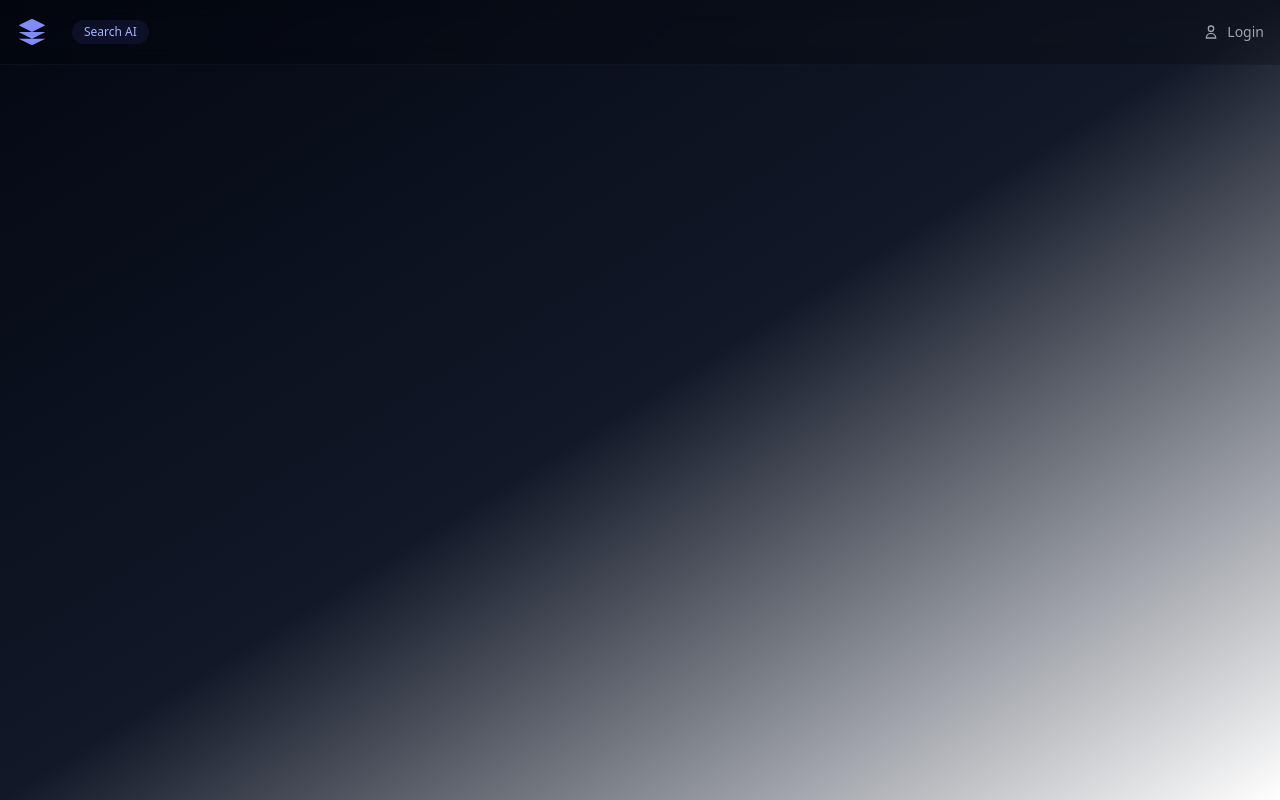
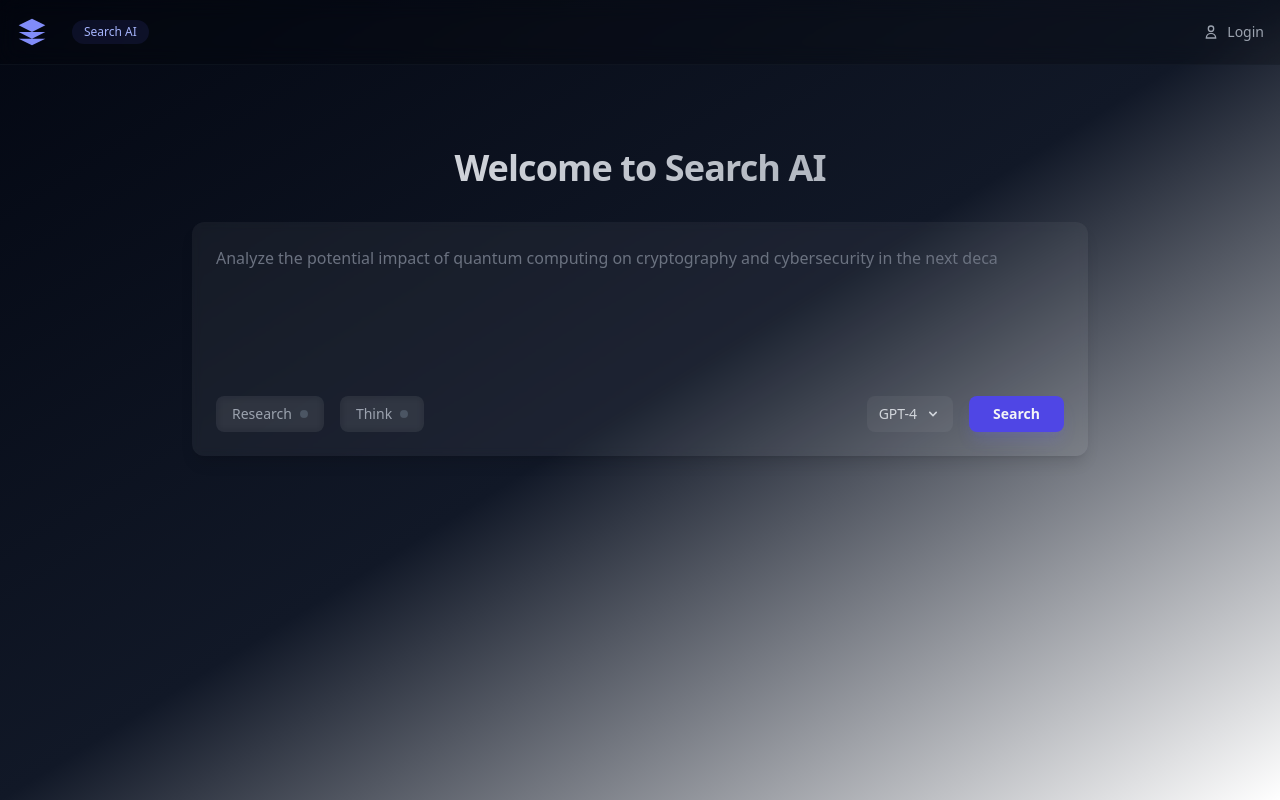
Before and after one commit to davlin-coder/search-ai-web, a Vue app: page /search in a window 1280 px wide. Before the commit this address had no page. Built offline with nearby package versions, Linux system fonts and the light colour scheme.

Commit message:
add the search page

```diff
--- a/src/router/index.ts
+++ b/src/router/index.ts
@@ -1,6 +1,7 @@
 import { createRouter, createWebHistory } from "vue-router";
 import LandingPage from "../views/landing_page.vue";
 import LoginPage from "../views/login_page.vue";
+import SearchPage from "../views/search_page.vue";
 
 const router = createRouter({
   history: createWebHistory(import.meta.env.BASE_URL),
@@ -14,6 +15,11 @@ const router = createRouter({
       path: "/login",
       name: "login",
       component: LoginPage
+    },
+    {
+      path: "/search",
+      name: "search",
+      component: SearchPage
     }
   ]
 });
--- /dev/null
+++ b/src/views/search_page.vue
@@ -0,0 +1,188 @@
+<template>
+  <main class="container mx-auto px-4 py-20">
+    <div class="max-w-4xl mx-auto text-center space-y-8">
+      <h1 class="text-4xl font-bold text-transparent bg-clip-text bg-gradient-to-r from-gray-200 to-gray-400 tracking-tight leading-tight">
+        Welcome to Search AI
+      </h1>
+      <div class="relative bg-white/5 backdrop-blur-sm rounded-xl p-6 shadow-lg">
+        <textarea
+          v-model="query"
+          @focus="stopTypewriterAnimation"
+          @blur="startTypewriterAnimation"
+          class="w-full h-32 bg-transparent text-gray-200 placeholder-gray-500 resize-none focus:outline-none"
+          :placeholder="currentPlaceholder"
+        />
+        <div class="flex justify-between items-center mt-4">
+          <div class="flex items-center space-x-4">
+            <button
+              @click="enableResearch = !enableResearch"
+              :class="[
+                'px-4 py-2 rounded-lg backdrop-blur-sm transition-all duration-300 flex items-center space-x-2',
+                enableResearch
+                  ? 'bg-indigo-500/20 text-indigo-300 shadow-lg shadow-indigo-500/10'
+                  : 'bg-white/5 text-gray-400 hover:bg-white/10'
+              ]"
+            >
+              <span class="text-sm font-medium">Research</span>
+              <div
+                :class="[
+                  'w-2 h-2 rounded-full transition-all duration-300',
+                  enableResearch ? 'bg-indigo-400' : 'bg-gray-600'
+                ]"
+              />
+            </button>
+            <button
+              @click="enableThink = !enableThink"
+              :class="[
+                'px-4 py-2 rounded-lg backdrop-blur-sm transition-all duration-300 flex items-center space-x-2',
+                enableThink
+                  ? 'bg-indigo-500/20 text-indigo-300 shadow-lg shadow-indigo-500/10'
+                  : 'bg-white/5 text-gray-400 hover:bg-white/10'
+              ]"
+            >
+              <span class="text-sm font-medium">Think</span>
+              <div
+                :class="[
+                  'w-2 h-2 rounded-full transition-all duration-300',
+                  enableThink ? 'bg-indigo-400' : 'bg-gray-600'
+                ]"
+              />
+            </button>
+          </div>
+          <div class="flex items-center space-x-4">
+            <div class="relative">
+              <button
+                @click="isModelDropdownOpen = !isModelDropdownOpen"
+                class="bg-white/5 hover:bg-white/10 text-gray-300 rounded-lg px-3 py-2 focus:outline-none focus:ring-2 focus:ring-indigo-500 flex items-center space-x-2 text-sm"
+              >
+                <span>{{ selectedModel }}</span>
+                <svg
+                  class="w-4 h-4 transition-transform"
+                  :class="{ 'rotate-180': isModelDropdownOpen }"
+                  viewBox="0 0 20 20"
+                  fill="currentColor"
+                >
+                  <path
+                    fill-rule="evenodd"
+                    d="M5.293 7.293a1 1 0 011.414 0L10 10.586l3.293-3.293a1 1 0 111.414 1.414l-4 4a1 1 0 01-1.414 0l-4-4a1 1 0 010-1.414z"
+                    clip-rule="evenodd"
+                  />
+                </svg>
+              </button>
+              <div
+                v-if="isModelDropdownOpen"
+                class="absolute z-10 mt-2 w-64 rounded-lg bg-black/40 backdrop-blur-sm border border-gray-800/30 shadow-xl py-1 text-sm"
+              >
+                <button
+                  v-for="model in models"
+                  :key="model.value"
+                  @click="selectModel(model.value)"
+                  class="w-full px-4 py-2 text-left hover:bg-white/5 flex flex-col space-y-1"
+                >
+                  <span class="text-gray-200 font-medium">{{ model.label }}</span>
+                  <span class="text-gray-500 text-xs">{{ model.description }}</span>
+                </button>
+              </div>
+            </div>
+            <button
+              @click="handleSearch"
+              class="px-6 py-2 bg-indigo-600 hover:bg-indigo-500 text-gray-100 text-sm font-semibold rounded-lg transition-all shadow-lg shadow-indigo-500/20 hover:shadow-indigo-500/40 hover:scale-105"
+            >
+              Search
+            </button>
+          </div>
+        </div>
+      </div>
+    </div>
+  </main>
+</template>
+
+<script setup lang="ts">
+import { ref, onMounted, onUnmounted } from 'vue'
+
+const query = ref('')
+const enableResearch = ref(false)
+const enableThink = ref(false)
+const selectedModel = ref('GPT-4')
+const isModelDropdownOpen = ref(false)
+const currentPlaceholder = ref('')
+
+const exampleQueries = [
+  'Analyze the potential impact of quantum computing on cryptography and cybersecurity in the next decade...',
+  'How can artificial intelligence be effectively integrated into education systems while addressing ethical concerns and ensuring equal access?',
+  'Evaluate the economic implications of transitioning to renewable energy sources on developing nations...',
+  'What are the most promising technological solutions for large-scale carbon capture and environmental restoration?',
+  'Assess the long-term effects of remote work and digital transformation on global workforce dynamics and economic structures...'
+]
+
+let currentQueryIndex = 0
+let currentCharIndex = 0
+let typewriterInterval: number | null = null
+
+const typeNextChar = () => {
+  const currentQuery = exampleQueries[currentQueryIndex]
+  if (currentCharIndex < currentQuery.length) {
+    currentPlaceholder.value = currentQuery.substring(0, currentCharIndex + 1)
+    currentCharIndex++
+  } else {
+    setTimeout(() => {
+      currentCharIndex = 0
+      currentQueryIndex = (currentQueryIndex + 1) % exampleQueries.length
+      currentPlaceholder.value = ''
+    }, 1000) // 展示完成后停顿1秒
+  }
+}
+
+const startTypewriterAnimation = () => {
+  if (!typewriterInterval) {
+    typewriterInterval = window.setInterval(typeNextChar, 50) // 加快打字速度到50ms
+  }
+}
+
+const stopTypewriterAnimation = () => {
+  if (typewriterInterval) {
+    clearInterval(typewriterInterval)
+    typewriterInterval = null
+  }
+}
+
+onMounted(() => {
+  startTypewriterAnimation()
+})
+
+onUnmounted(() => {
+  stopTypewriterAnimation()
+})
+
+const models = [
+  {
+    value: 'gpt-4',
+    label: 'GPT-4',
+    description: '最强大的模型，适用于复杂任务和深度研究'
+  },
+  {
+    value: 'gpt-3.5',
+    label: 'GPT-3.5',
+    description: '快速高效的模型，适合日常查询和分析'
+  },
+  {
+    value: 'claude',
+    label: 'Claude',
+    description: '擅长学术研究和长文本处理的专业模型'
+  }
+]
+
+const selectModel = (value: string) => {
+  selectedModel.value = value
+  isModelDropdownOpen.value = false
+}
+
+const handleSearch = () => {
+  console.log({
+    query: query.value,
+    enableResearch: enableResearch.value,
+    enableThink: enableThink.value,
+    selectedModel: selectedModel.value
+  })
+}
+</script>
```
